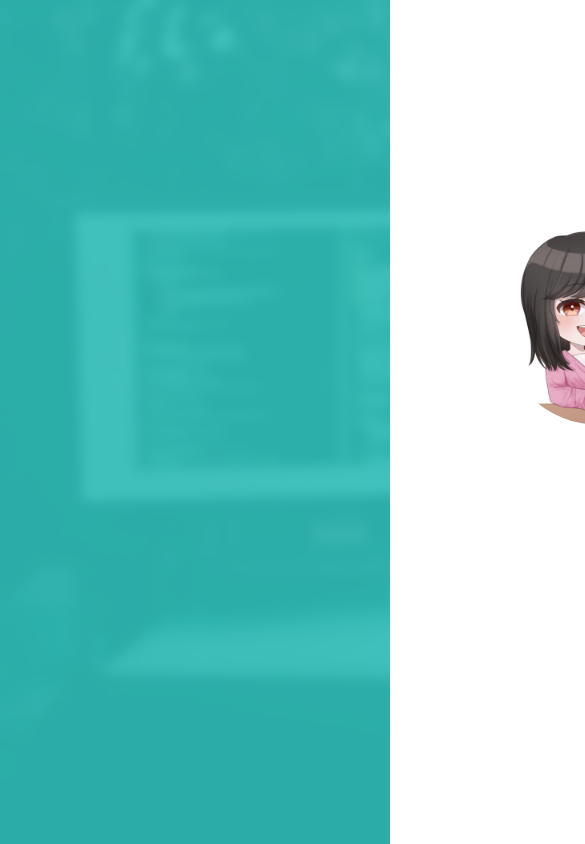
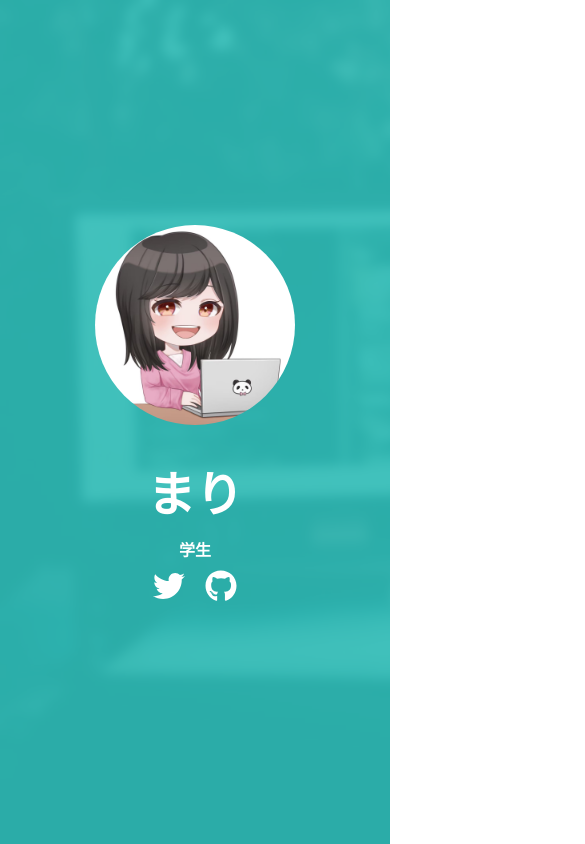
Before and after one commit to marieono/react-portfolio-site, a React (Create React App) app: page / in a window 390 px wide. Shown: the top 844 px of the page, 585 px wide, since content can reach past the window. Built offline with nearby package versions, Linux system fonts and the light colour scheme.

Commit message:
.containerのwidthをmax-widthに変えてみた

```diff
--- a/src/App.css
+++ b/src/App.css
@@ -74,7 +74,7 @@ h3 {
 }
 
 .container {
-  width: 1170px;
+  max-width: 1000px;
   margin-right: auto;
   margin-left: auto;
   padding-left: 15px;
@@ -152,10 +152,9 @@ h3 {
   color: #30BFBA;
 }
 
-@media only screen and (max-width: 600px) {
-  .description img {
-    float: none;
-    display: block;
+@media(max-width: 767px) {
+  .container {
+    max-width: 1000px auto;
     margin: 0 auto;
   }
 }
```
